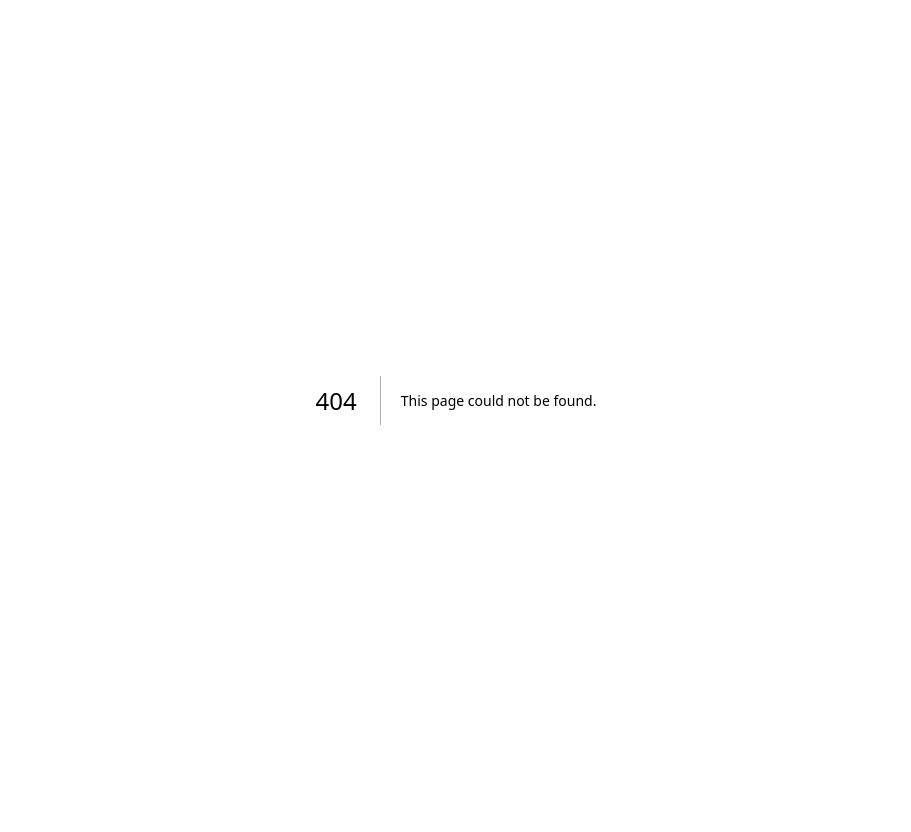
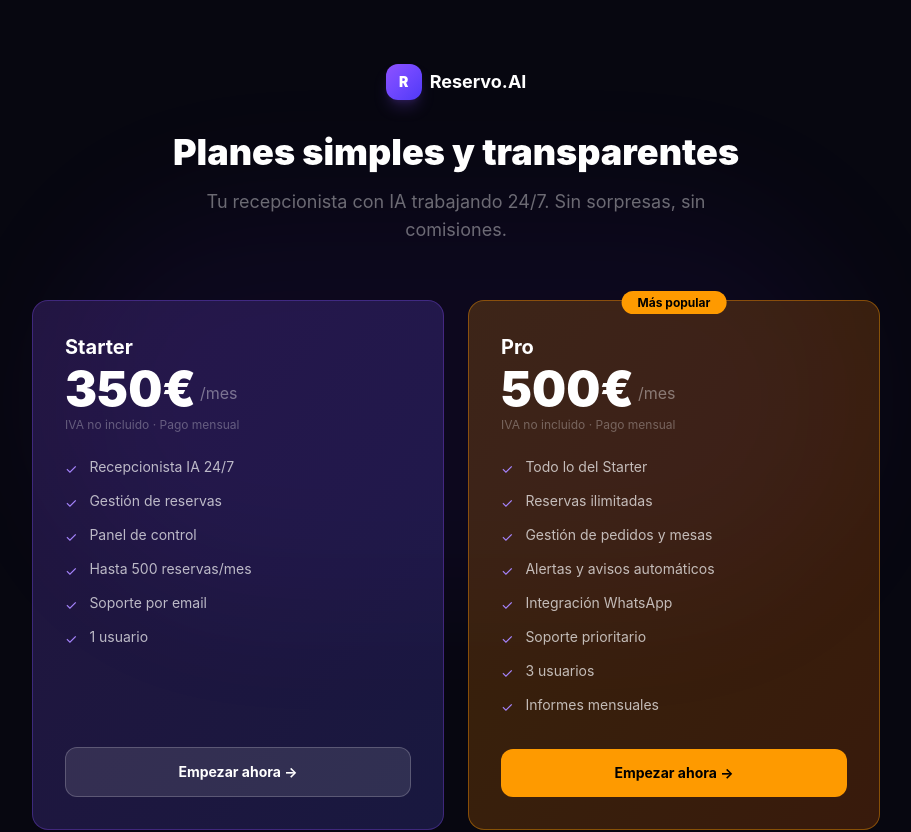
Before and after one commit to infohorizonstudioo-spec/restaurante-ai, a Next.js app: page /precios in a window 1280 px wide. Before the commit this address had no page. Shown: the top 832 px of the page, without its empty margins (184-1095 px from the left). Before the commit the page ends 800 px from the top, so only its background shows below. Built offline with nearby package versions, Linux system fonts and the light colour scheme.

Commit message:
feat: add pricing page 350€/500€ plans

```diff
--- /dev/null
+++ b/src/app/precios/page.tsx
@@ -0,0 +1,123 @@
+'use client'
+import Link from 'next/link'
+
+const PLANES = [
+  {
+    name: 'Starter',
+    price: 350,
+    plan: 'starter',
+    color: 'from-violet-500/20 to-indigo-500/20',
+    border: 'border-violet-500/30',
+    badge: null,
+    features: [
+      'Recepcionista IA 24/7',
+      'Gestión de reservas',
+      'Panel de control',
+      'Hasta 500 reservas/mes',
+      'Soporte por email',
+      '1 usuario',
+    ]
+  },
+  {
+    name: 'Pro',
+    price: 500,
+    plan: 'pro',
+    color: 'from-amber-500/20 to-orange-500/20',
+    border: 'border-amber-500/40',
+    badge: 'Más popular',
+    features: [
+      'Todo lo del Starter',
+      'Reservas ilimitadas',
+      'Gestión de pedidos y mesas',
+      'Alertas y avisos automáticos',
+      'Integración WhatsApp',
+      'Soporte prioritario',
+      '3 usuarios',
+      'Informes mensuales',
+    ]
+  }
+]
+
+export default function PreciosPage() {
+  return (
+    <div className="min-h-screen bg-[#070710] text-white">
+      <div className="fixed inset-0 pointer-events-none">
+        <div className="absolute top-1/4 left-1/2 -translate-x-1/2 w-[800px] h-[400px] bg-violet-600/6 rounded-full blur-3xl"/>
+      </div>
+
+      <div className="relative max-w-4xl mx-auto px-6 py-16">
+        {/* Header */}
+        <div className="text-center mb-14">
+          <Link href="/login" className="inline-flex items-center gap-2 mb-8">
+            <div className="w-9 h-9 rounded-xl bg-gradient-to-br from-violet-500 to-indigo-600 flex items-center justify-center text-sm font-black shadow-lg shadow-violet-500/20">R</div>
+            <span className="font-bold text-lg">Reservo.AI</span>
+          </Link>
+          <h1 className="text-4xl font-black mb-4">Planes simples y transparentes</h1>
+          <p className="text-white/40 text-lg max-w-lg mx-auto">
+            Tu recepcionista con IA trabajando 24/7. Sin sorpresas, sin comisiones.
+          </p>
+        </div>
+
+        {/* Plans grid */}
+        <div className="grid md:grid-cols-2 gap-6 mb-10">
+          {PLANES.map(plan => (
+            <div key={plan.plan}
+              className={`relative bg-gradient-to-br ${plan.color} border ${plan.border} rounded-2xl p-8 flex flex-col`}>
+              {plan.badge && (
+                <div className="absolute -top-3 left-1/2 -translate-x-1/2">
+                  <span className="bg-amber-500 text-black text-xs font-bold px-4 py-1 rounded-full whitespace-nowrap">
+                    {plan.badge}
+                  </span>
+                </div>
+              )}
+              <div className="mb-6">
+                <h2 className="text-xl font-bold mb-1">{plan.name}</h2>
+                <div className="flex items-end gap-1">
+                  <span className="text-5xl font-black">{plan.price}€</span>
+                  <span className="text-white/40 mb-2">/mes</span>
+                </div>
+                <p className="text-white/30 text-xs mt-1">IVA no incluido · Pago mensual</p>
+              </div>
+
+              <ul className="space-y-3 flex-1 mb-8">
+                {plan.features.map(f => (
+                  <li key={f} className="flex items-start gap-3 text-sm text-white/70">
+                    <span className="text-violet-400 mt-0.5 shrink-0">✓</span>
+                    {f}
+                  </li>
+                ))}
+              </ul>
+
+              <Link href="/registro"
+                className={`w-full py-3.5 rounded-xl text-sm font-bold text-center transition-all ${
+                  plan.badge
+                    ? 'bg-amber-500 hover:bg-amber-400 text-black'
+                    : 'bg-white/10 hover:bg-white/15 text-white border border-white/20'
+                }`}>
+                Empezar ahora →
+              </Link>
+            </div>
+          ))}
+        </div>
+
+        {/* Footer note */}
+        <div className="text-center space-y-3">
+          <p className="text-white/25 text-sm">
+            Todos los planes incluyen 14 días de prueba gratuita · Sin tarjeta de crédito
+          </p>
+          <div className="flex items-center justify-center gap-6 text-white/20 text-xs">
+            <span>✓ Cancela cuando quieras</span>
+            <span>✓ Soporte en español</span>
+            <span>✓ Datos en Europa</span>
+          </div>
+          <p className="text-white/20 text-xs">
+            ¿Tienes dudas?{' '}
+            <a href="mailto:info@horizonstudio.ai" className="text-violet-400 hover:text-violet-300">
+              Contacta con nosotros
+            </a>
+          </p>
+        </div>
+      </div>
+    </div>
+  )
+}
```
